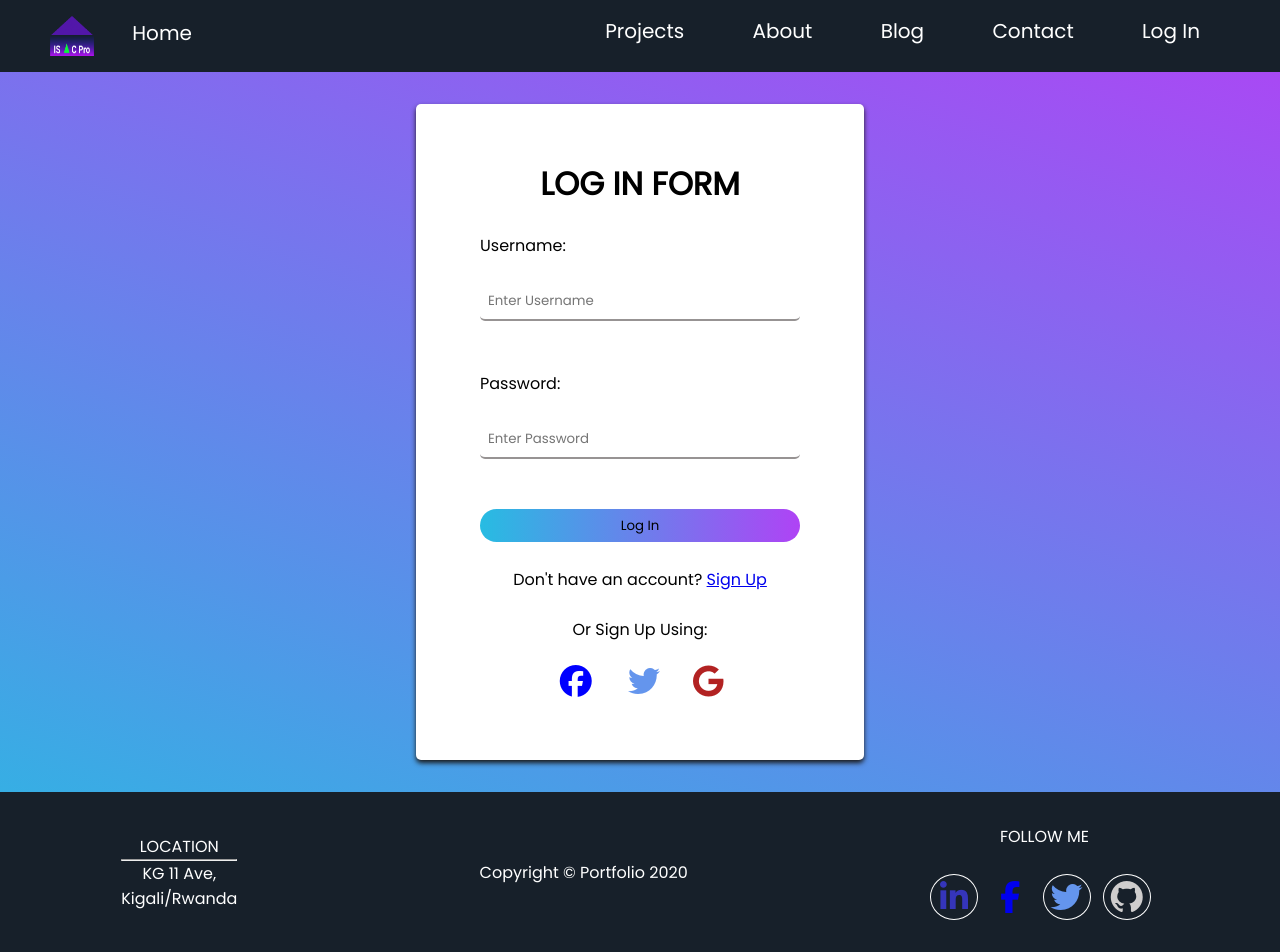
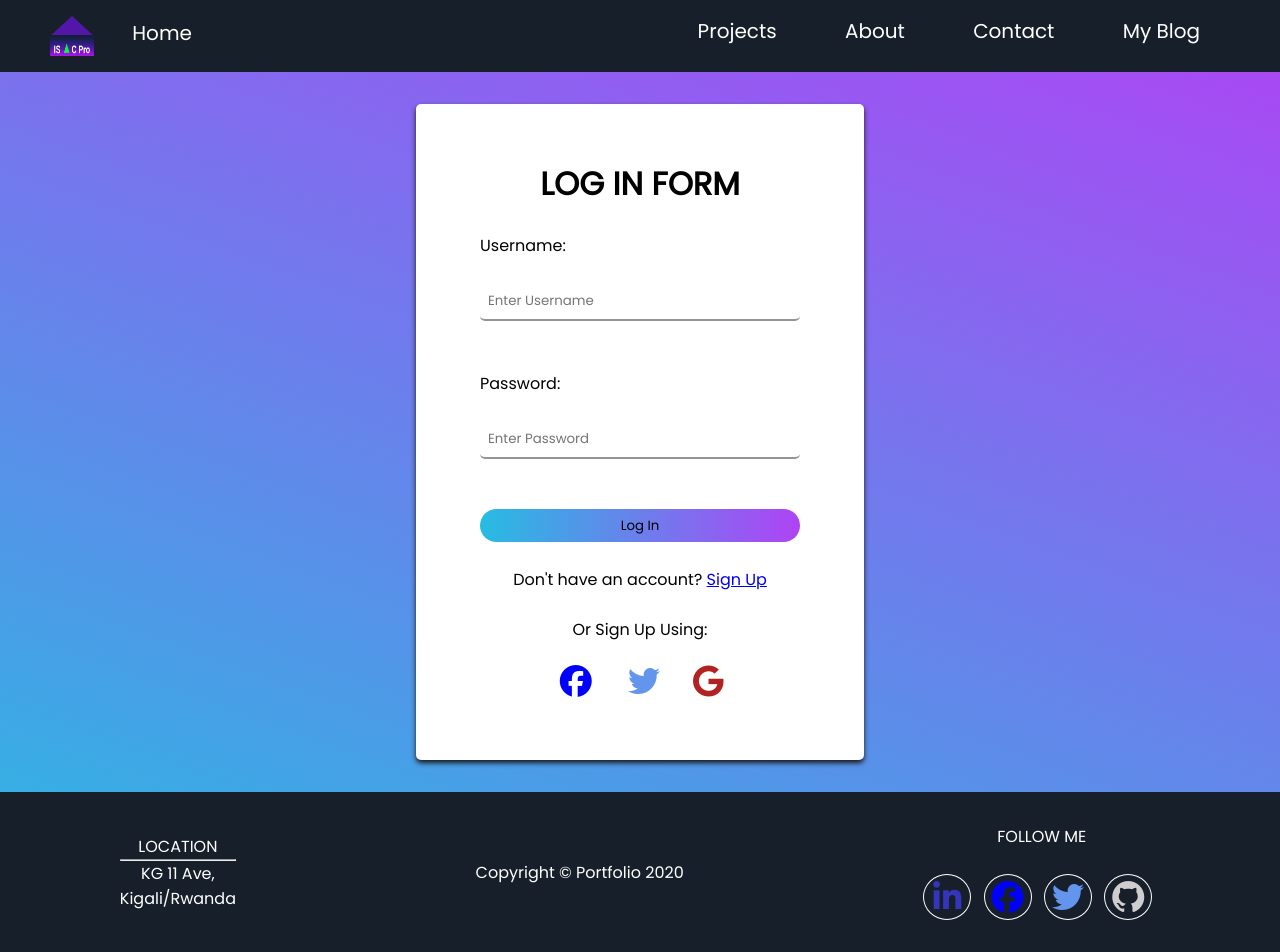
Before and after one commit to Isaackomeza/My-Brand-Isaac, a plain HTML site: page login.html in a window 1280 px wide. Drawn offline with Linux system fonts and the light colour scheme.

```diff
--- a/login.html
+++ b/login.html
@@ -17,10 +17,9 @@
         <div>
             <nav>
                 <a href="">Projects</a>
-                <a href="">About</a>
-                <a href="">Blog</a>
-                <a href="">Contact</a>
-                <a href="">Log In</a>
+                <a href="#about">About</a>
+                <a href="contact.html">Contact</a>
+                <a href="blog.html">My Blog</a>
             </nav>
         </div>
     </header>
@@ -51,7 +50,7 @@
             <div class="data">
                 <span>FOLLOW ME</span><br><br>
                 <a href="https://www.linkedin.com/in/isaac-komezusenge-2bba21175/" target="_blank"><i class="fab fa-2x fa-fw fa-linkedin-in"></i></a>
-                <a href="https://web.facebook.com/komezusenge.isaac.7" target="_blank"><i class="fab fa-2x fa-fw fa-facebook-f"></i></a>
+                <a href="https://web.facebook.com/komezusenge.isaac.7" target="_blank"><i class="fab fa-2x fa-fw fa-facebook"></i></a>
                 <a href="https://twitter.com/IsaacLee03" target="_blank"><i class="fab fa-2x fa-fw fa-twitter"></i></a>
                 <a href="https://github.com/Isaackomeza/" target="_blank"><i class="fab fa-2x fa-fw fa-github"></i></a>
             </div>
```
Also changed, not shown: css/styles.css (+0 -26 lines), index.html (+4 -4 lines), signup.html (+4 -5 lines).
